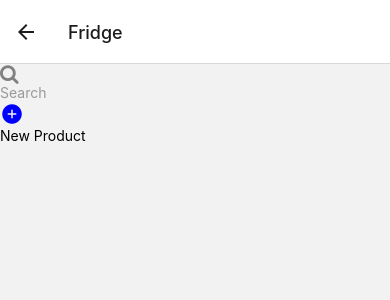
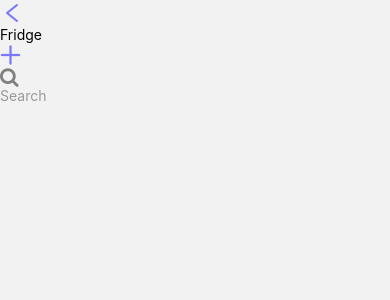
Before and after one commit to Harry654/pine, a React Native app: screen /Fridge in a window 390 px wide. Shown: the top 300 px of the page. Built offline with nearby package versions, Linux system fonts and the light colour scheme.

Commit message:
feat: added custom header for fridge screen

```diff
--- a/App.tsx
+++ b/App.tsx
@@ -5,6 +5,7 @@ import FridgeItems from "./src/screens/FridgeItems";
 import FreezerItems from "./src/screens/FreezerItems";
 import StoreItems from "./src/screens/StoreItems";
 import HomeScreenHeader from "./src/components/HomeScreenHeader";
+import FridgeHeader from "./src/components/FridgeHeader";
 
 const Stack = createStackNavigator();
 
@@ -19,7 +20,13 @@ export default function App() {
             header: () => <HomeScreenHeader navigation={navigation} />,
           })}
         />
-        <Stack.Screen name="Fridge" component={FridgeItems} />
+        <Stack.Screen
+          name="Fridge"
+          component={FridgeItems}
+          options={({ navigation }) => ({
+            header: () => <FridgeHeader navigation={navigation} />,
+          })}
+        />
         <Stack.Screen name="Freezer" component={FreezerItems} />
         <Stack.Screen name="Store" component={StoreItems} />
         <Stack.Screen
--- /dev/null
+++ b/src/components/FridgeHeader.tsx
@@ -0,0 +1,34 @@
+// src/components/FridgeHeader.tsx
+
+import React from "react";
+import { View, TouchableOpacity, Text } from "react-native";
+import { FridgeScreenNavigationProp } from "../nav_types";
+import { SafeAreaView } from "react-native-safe-area-context";
+import FontAwesome6 from "@expo/vector-icons/FontAwesome6";
+import AntDesign from "@expo/vector-icons/AntDesign";
+import SearchBar from "./SearchBar";
+
+interface CustomHeaderProps {
+  navigation: FridgeScreenNavigationProp;
+}
+
+const FridgeHeader: React.FC<CustomHeaderProps> = ({ navigation }) => {
+  return (
+    <SafeAreaView className="border-b border-gray-300 mb-5 h-32">
+      <View className="flex flex-row justify-between items-center px-5">
+        <TouchableOpacity className="flex flex-row items-center">
+          <AntDesign name="left" size={24} color="rgba(0, 0, 255, 0.5)" />
+        </TouchableOpacity>
+
+        <Text className="font-bold text-xl">Fridge</Text>
+
+        <TouchableOpacity onPress={() => navigation.navigate("AddItem")}>
+          <FontAwesome6 name="add" size={24} color="rgba(0, 0, 255, 0.5)" />
+        </TouchableOpacity>
+      </View>
+      <SearchBar />
+    </SafeAreaView>
+  );
+};
+
+export default FridgeHeader;
--- a/src/screens/FridgeItems.tsx
+++ b/src/screens/FridgeItems.tsx
@@ -1,8 +1,4 @@
 import { SafeAreaView, ScrollView, TouchableOpacity, Text } from "react-native";
-import FontAwesome6 from "@expo/vector-icons/FontAwesome6";
-import Sections from "../components/Sections";
-import MyLists from "../components/MyLists";
-import SearchBar from "../components/SearchBar";
 import Ionicons from "@expo/vector-icons/Ionicons";
 import { useNavigation } from "@react-navigation/native";
 import { FridgeScreenNavigationProp } from "../nav_types";
@@ -11,15 +7,7 @@ export default function FridgeItems() {
   const navigation = useNavigation<FridgeScreenNavigationProp>();
   return (
     <SafeAreaView className="w-full flex-1 bg-gray-100">
-      <SearchBar />
       <ScrollView className="w-full flex-1 bg-gray-100"></ScrollView>
-      <TouchableOpacity
-        className="mt-auto mx-auto flex flex-row items-center"
-        onPress={() => navigation.navigate("AddItem")}
-      >
-        <Ionicons name="add-circle" size={24} color="blue" />
-        <Text className="text-lg text-blue-500 ml-2">New Product</Text>
-      </TouchableOpacity>
     </SafeAreaView>
   );
 }
```
